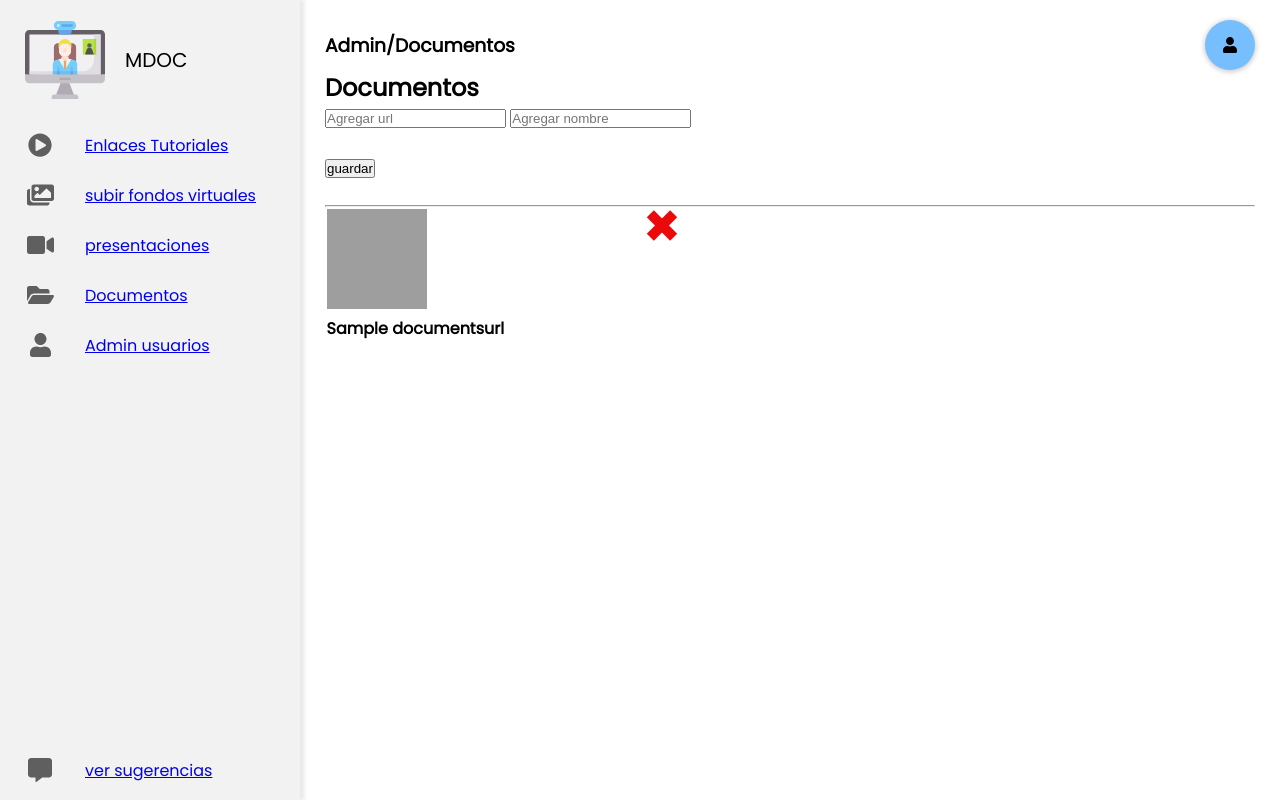
After one commit to encinasj/Mdoc, a Flask app: page /admin/admindocs in a window 1280 px wide. The commit adds this page. Run offline with Flask 2, Linux system fonts and the light colour scheme; a user stored in the database is signed in; tables that the repository leaves empty hold one stand-in row (values such as "Sample post"); grey boxes are pictures that could not be loaded.

Commit message:
add documents admin and user

```diff
--- a/app/app.py
+++ b/app/app.py
@@ -22,11 +22,7 @@ from flask_bcrypt import bcrypt
 #libreria para migraciones
 from flask_login import login_user, login_required, logout_user
 #library forms
-from werkzeug.utils import secure_filename
 
-
-UPLOAD_FOLDER = 'static/uploads/'
-ALLOWED_EXTENSIONS = {'png', 'jpg', 'jpeg'}
 
 
 
@@ -40,7 +36,6 @@ migrate.init_app(app, db)
 login_manager=LoginManager()
 login_manager.init_app(app)
 login_manager.login_view="login"
-app.permanent_session_lifetime  = timedelta(minutes=5)
 
 #se infica cual es la url que usara para la conexion a la base de datos
 #credenciales de conecction
@@ -61,9 +56,6 @@ else:
     app.config['SQLALCHEMY_DATABASE_URI'] = 'postgresql://qvwbtqyblaxsbp:06d6378d72b9088edd1e8b88797ffe6ddd02a634b95fa4abe91925bdd5cd27dc@ec2-54-204-148-110.compute-1.amazonaws.com:5432/dbno3c6rrs95vc'
 
 app.config['SQLALCHEMY_TRACK_MODIFICATIONS'] = True
-app.config['UPLOAD_FOLDER'] = UPLOAD_FOLDER
-app.config['ALLOWED_IMAGE_EXTENTIONS'] = ALLOWED_EXTENSIONS
-
 
 @login_manager.user_loader
 def load_user(user_id):
@@ -88,6 +80,18 @@ class Urlfondos(db.Model):
         return (
             f'id: {self.id}, '
             f'url: {self.url}'
+        )
+
+class Documentsurl(db.Model):
+    id = db.Column(db.Integer, primary_key=True)
+    url =db.Column(db.VARCHAR(100), nullable=False)
+    name = db.Column(db.VARCHAR(100), nullable=False)
+
+    def __str__(self):
+        return (
+            f'id: {self.id},'
+            f'url: {self.url},'
+            f'name:{self.name} '
         )
 
 class RecomendationPresent(db.Model):
@@ -200,6 +204,13 @@ class UrlsForm(FlaskForm):
     url = StringField('url', validators=[DataRequired()])
     guardar = SubmitField('guardar')
 
+
+#forms Documents
+class DocumentsForm(FlaskForm):
+    url = StringField('url', validators=[DataRequired()])
+    name = StringField('name', validators=[DataRequired()])
+    guardar = SubmitField('guardar')
+
 #forms recom
 class PresentationForm(FlaskForm):
     recomendation = StringField('recomendation', validators=[DataRequired()])
@@ -220,6 +231,11 @@ def tutoriales():
 def fondos():
     url_fondos = Urlfondos.query.order_by('id')
     return render_template('fondos.html', url_fondos=url_fondos)
+
+@app.route('/documentos')
+def documentos():
+    docsurl = Documentsurl.query.order_by('id')
+    return render_template('documentos.html', docsurl = docsurl)
 
 @app.route("/sugerencias", methods=['GET', 'POST'])
 def sugerencias():
@@ -313,11 +329,6 @@ def eliminar_tutorial(id):
     db.session.commit()
     return redirect(url_for('admintutoriales'))
 
-#listar, agregar y eliminar fondos
-def allowed_image(filename):
-    return '.' in filename and \
-        filename.rsplit('.', 1)[1].lower() in ALLOWED_EXTENSIONS
-
 @app.route('/admin/fondos', methods=['GET', 'POST'])
 @login_required
 def adminfondos():
@@ -340,6 +351,32 @@ def defeletefondos(id):
     db.session.commit()
     return redirect(url_for('adminfondos'))
 
+
+#Documents_admin
+@app.route('/admin/admindocs', methods=['GET', 'POST'])
+@login_required
+def admindocumentos():
+    docsurl = Documentsurl.query.order_by('id')
+    docs = Documentsurl()
+    DocumentForm = DocumentsForm(obj=docs)
+    if request.method == 'POST':
+        if DocumentForm.validate_on_submit():
+            DocumentForm.populate_obj(docs)
+            db.session.add(docs)
+            db.session.commit()
+            return redirect(url_for('admindocumentos'))
+    return render_template('admin/admin_documents.html', docsurl = docsurl, form = DocumentForm)
+
+
+@app.route('/admin/eliminardoc/<int:id>')
+@login_required
+def deletedocument(id):
+    docsurl = Documentsurl.query.get_or_404(id)
+    db.session.delete(docsurl)
+    db.session.commit()
+    return redirect(url_for('admindocumentos'))
+
+#sugerencias
 @app.route('/admin/sugerencias')
 @login_required
 def adminsugerencias():
@@ -353,6 +390,7 @@ def paginanoencontrada(error):
 
 #Login
 @app.route('/admin/users', methods=['GET', 'POST'])
+@login_required
 def adminusers():
     userslists = User.query.order_by('id')
     form = RegisterForm()
@@ -380,7 +418,6 @@ def login():
         if user and bcrypt.check_password_hash(user.password.encode('utf8'), form.password.data):
                 flash("you login!")
                 login_user(user)
-                session.permanent = True
                 return redirect(url_for('admin'))
         else:
             flash('Invalid Username and Password')
--- a/app/static/css/index.css
+++ b/app/static/css/index.css
@@ -46,11 +46,11 @@ body {
 }
 
 #suggest{
-    height: 900px;
+    height: 800px;
 }
 
 #suggest1{
-  height: 988px;
+  height: 900px;
 }
 
 
@@ -294,7 +294,7 @@ body {
   border-radius: 1px;
   display: inline-block;
   height: 200px;
-  margin: 1rem;
+  margin: .1rem;
   position: relative;
   width: 350px;
 }
@@ -312,18 +312,6 @@ body {
 /*======================
     Dark mode
 =======================*/
-
-
-
-
-
-
-
-
-
-
-
-
 
 
 .container .btn {
--- a/app/templates/admin/admin.html
+++ b/app/templates/admin/admin.html
@@ -36,6 +36,18 @@
     </a>
   </div>
 {% endblock presentaciones %}
+
+
+{% block documentos %}
+  <div class="links">
+    <div class="icon">
+      <i class="fas fa-folder-open"></i>
+    </div>
+    <a href="{{ url_for('admindocumentos')}}">
+      <span>Documentos</span>
+    </a>
+  </div>
+{% endblock documentos %}
 
 {% block usuarios %}
   <div class="links">
--- /dev/null
+++ b/app/templates/admin/admin_documents.html
@@ -0,0 +1,37 @@
+{% extends "admin/admin.html" %}
+
+{% block contacto %}
+  <h1>Admin/Documentos</h1>
+{% endblock contacto %}
+
+
+{% block body %}
+  <h1>Documentos</h1>
+  <form method="POST">
+      {{ form.csrf_token }}
+      <div class="form-group">
+        <input type="url" required name="url"
+          placeholder="Agregar url" autocomplete="off">
+
+        <input type="text" required name="name"
+          placeholder="Agregar nombre" autocomplete="off" minlength="5">
+      </div>
+      <br>
+      <p>
+        {{ form.guardar() }}
+      </p>
+  </form>
+<br>
+<hr>
+{% for docsurl in docsurl %}
+  <div class="card ">
+    <a href="/admin/eliminardoc/{{docsurl.id}}" class="close">
+    </a>
+    <a href="{{docsurl.url}}" target="_blank">
+      <img class="img" src="https://cdn1.iconfinder.com/data/icons/free-colorful-icons/360/google_docs.png" width="100" height="100" alt="docs">
+    </a>
+    <h4>{{docsurl.name}}</h4>
+  </div>
+{% endfor %}
+
+{% endblock body %}
--- a/app/templates/fondos.html
+++ b/app/templates/fondos.html
@@ -14,7 +14,9 @@
       <a href="/admin/eliminarfondo/{{fondos.id}}" class="close">
     {% endif %}
     <img src="{{url_fondos.url}}" width="350" height="200">
-    <i class="btn fas fa-arrow-circle-down"></i>
+    <a href="{{url_fondos.url}}" target="_blank">
+      <i class="btn fas fa-arrow-circle-down"></i>
+    </a>
   {% endfor %}
 </div>
 {% endblock body %}
--- a/app/templates/index.html
+++ b/app/templates/index.html
@@ -53,6 +53,17 @@
           </div>
         {% endblock presentaciones %}
 
+        {% block documentos %}
+          <div class="links">
+            <div class="icon">
+              <i class="fas fa-folder-open"></i>
+            </div>
+            <a href="{{ url_for('documentos')}}">
+              <span>Documentos</span>
+            </a>
+          </div>
+        {% endblock documentos %}
+
         {% block usuarios %}
         {% endblock usuarios %}
 
@@ -84,8 +95,13 @@
             </div>
           {% endblock contacto %}
           {% block login %}
-
-
+            <div class="action-icons">
+              <div class="action-icon-one">
+                <a href="{{url_for('login')}}">
+                  <i class="fas fa-user"></i>
+                </a>
+              </div>
+            </div>
           {% endblock login %}
         </section>
         {% block body %}
@@ -110,7 +126,4 @@
         {% endblock %}
       </section>
 </body>
-<footer>
-
-</footer>
 </html>
```
Also changed, not shown: app/migrations/versions/18fa1352a1be_.py (added, +32 -0 lines), app/migrations/versions/500c8073a787_.py (added, +28 -0 lines), app/templates/admin/delete_fondos.html (deleted, +0 -15 lines), app/templates/documentos.html (added, +21 -0 lines), app/templates/admin/editar_url.html (deleted).
